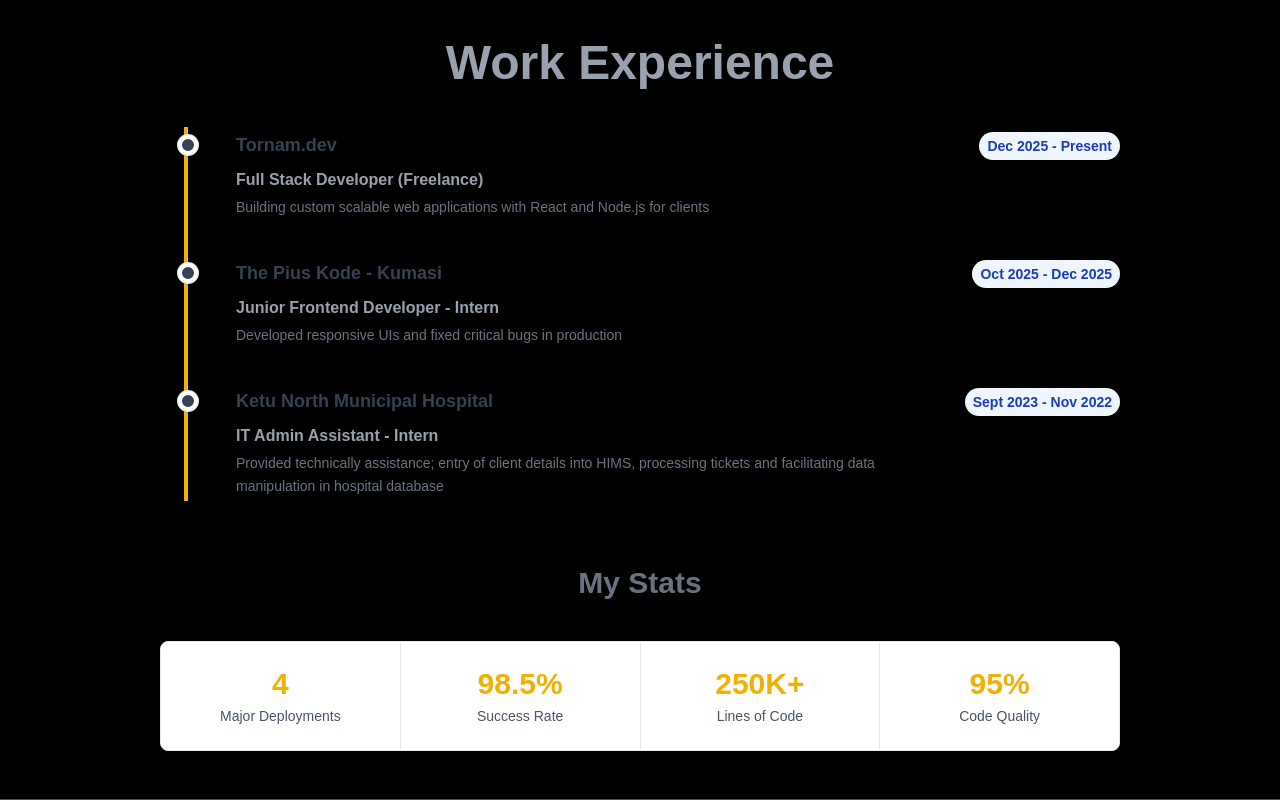
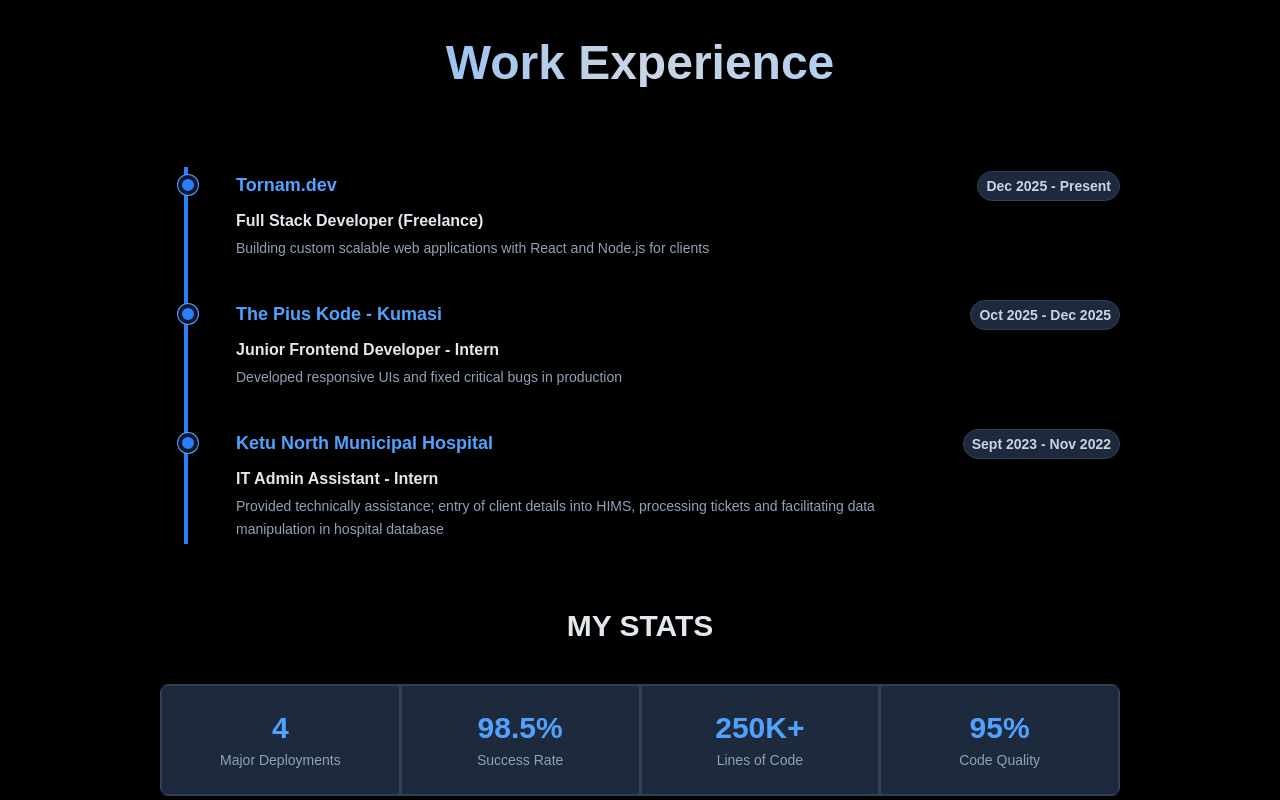
Before and after one commit to etor01/dev-tornam, a Next.js app: page / in a window 1280 px wide. Shown: the part 1160-1960 px from the top of the page. Built offline with nearby package versions, Linux system fonts and the light colour scheme.

Commit message:
Restyled the appearance to blue and white

```diff
--- a/src/app/components/sections/Experience.tsx
+++ b/src/app/components/sections/Experience.tsx
@@ -33,13 +33,13 @@ export default function Experience() {
         <section className="py-12 px-4 md:px-8 max-w-5xl mx-auto space-y-16" id="experience">
             {/* WORK EXPERIENCE SECTION */}
             <div>
-                <h2 className="text-3xl md:text-5xl font-bold text-gray-400 mb-10 text-center">Work Experience</h2>
+                <h2 className="text-3xl md:text-5xl font-bold bg-gradient-to-r from-blue-400 via-slate-300 to-blue-300 bg-clip-text text-transparent mb-10 md:mb-20 text-center">Work Experience</h2>
 
                 {/* RESPONSIVE FIX:
                    Changed from horizontal scroll to a vertical timeline.
                    This involves a relative container to draw the vertical line.
                 */}
-                <div className="relative border-l-4 border-yellow-500 ml-4 md:ml-6 space-y-8">
+                <div className="relative border-l-4 border-blue-500 ml-4 md:ml-6 space-y-8">
                     {EXPERIENCES.map((exp) => (
                         <TimelineItem key={exp.id} {...exp} />
                     ))}
@@ -48,11 +48,11 @@ export default function Experience() {
 
             {/* STATS SECTION */}
             <div>
-                <h2 className="text-3xl font-semibold text-gray-500 mb-10 text-center">My Stats</h2>
+                <h2 className="text-3xl font-semibold text-slate-200 mb-10 text-center uppercase">My Stats</h2>
 
 
-                <div className="bg-gray-200 rounded-lg shadow-lg overflow-hidden border border-gray-200">
-                    <div className="grid grid-cols-2 md:grid-cols-4 gap-px bg-gray-200">
+                <div className="bg-gradient-to-br from-slate-800 to-slate-900 rounded-lg shadow-xl overflow-hidden border border-slate-700">
+                    <div className="grid grid-cols-2 md:grid-cols-4 gap-px bg-slate-700">
                         {STATS.map((stat) => (
                             <StatsCard key={stat.label} {...stat} />
                         ))}
@@ -66,25 +66,25 @@ export default function Experience() {
 function TimelineItem({ year, company, role, description }: Omit<ExperienceData, 'id'>) {
     return (
         <article className="relative pl-8 md:pl-12 py-1">
-            {/* The Timeline Dot - Positioned absolutely to sit on the line */}
-            <div className="absolute -left-2.5 top-2 w-5 h-5 bg-gray-700 rounded-full border-4 border-white shadow-sm ring-1 ring-gray-200"></div>
+            {/* The Timeline Dot */}
+            <div className="absolute -left-2.5 top-2 w-5 h-5 bg-blue-500 rounded-full border-4 border-slate-900 shadow-sm ring-1 ring-blue-400"></div>
 
             <div className="flex flex-col sm:flex-row sm:items-baseline sm:justify-between mb-2">
-                <h3 className="font-bold text-lg text-gray-700">{company}</h3>
-                <span className="text-blue-800 font-bold text-sm bg-blue-50 px-2 py-1 rounded-full">{year}</span>
+                <h3 className="font-bold text-lg text-blue-400">{company}</h3>
+                <span className="text-slate-300 font-semibold text-sm bg-slate-800 px-2 py-1 rounded-full border border-slate-700">{year}</span>
             </div>
 
-            <p className="text-md text-gray-400 font-semibold mb-1">{role}</p>
-            <p className="text-sm text-gray-500 leading-relaxed max-w-2xl">{description}</p>
+            <p className="text-md text-slate-200 font-semibold mb-1">{role}</p>
+            <p className="text-sm text-slate-400 leading-relaxed max-w-2xl">{description}</p>
         </article>
     );
 }
 
 function StatsCard({ label, value }: StatsData) {
     return (
-        <div className="flex flex-col items-center justify-center bg-white p-6 hover:bg-blue-50 transition-colors duration-200">
-            <p className="text-3xl font-bold text-yellow-500">{value}</p>
-            <p className="text-sm text-gray-600 font-medium mt-1">{label}</p>
+        <div className="flex flex-col items-center justify-center bg-slate-800 p-6 hover:bg-slate-700 transition-colors duration-200 border border-slate-700">
+            <p className="text-3xl font-bold text-blue-400">{value}</p>
+            <p className="text-sm text-slate-400 font-medium mt-1">{label}</p>
         </div>
     );
 }
```
